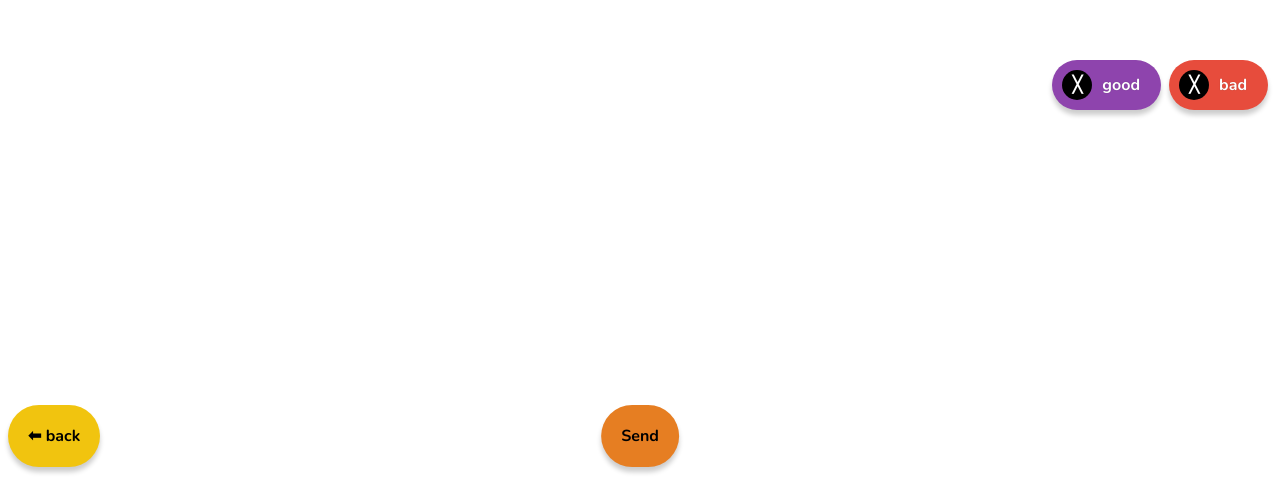
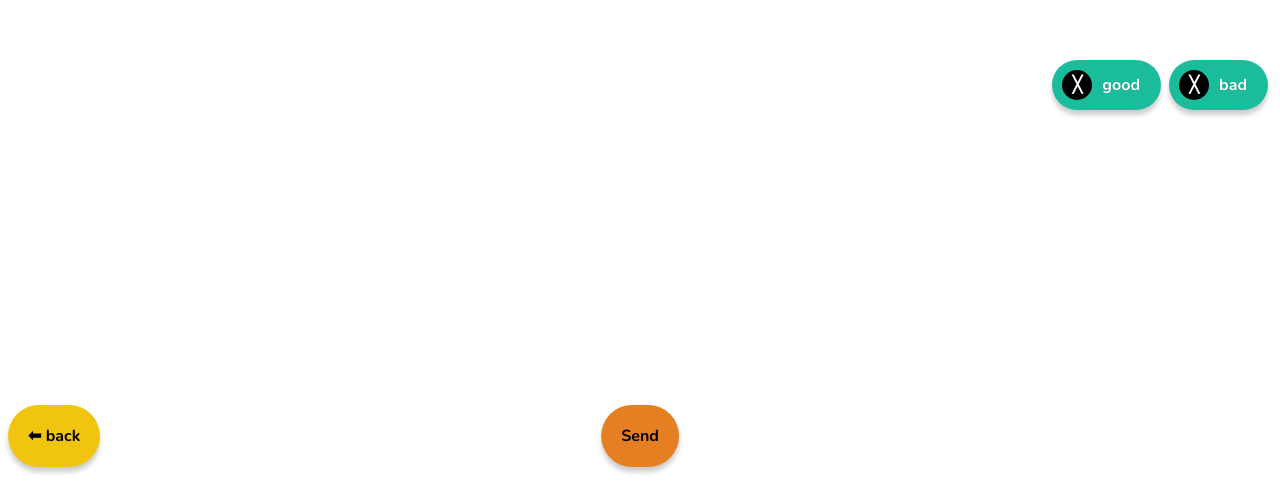
Before and after one commit to radovansurlak/fbbl, a React (Create React App) app: page / in a window 1280 px wide. Shown: the part 323-808 px from the top of the page. Built offline with nearby package versions, Linux system fonts and the light colour scheme.

Commit message:
added simple system for hiding selected items

```diff
--- a/src/App.js
+++ b/src/App.js
@@ -3,7 +3,11 @@ import React, { Component } from 'react';
 import { render } from 'react-dom';
 import './style.scss';
 
+import feelingJSON from './feelings.json';
+
+
 const l = console.log;
+
 
 function randomFlatColor() {
   const colors = [
@@ -25,182 +29,8 @@ function randomFlatColor() {
     'rgb(192, 57, 43)',
 
   ];
-  return colors[Math.floor(Math.random() * colors.length)];
+  return colors[0];
 }
-
-
-const feelingData = {
-  bad: [
-    'sad',
-    'hurt',
-    'angry',
-    'depressed',
-    'confused',
-    'helpless',
-    'afraid',
-    'indifferent',
-  ],
-  good: [
-    'happy',
-    'satisfied',
-  ],
-  afraid: [
-    'fearful',
-    'terrified',
-    'suspicious',
-    'anxious',
-    'alarmed',
-    'panic',
-    'nervous',
-    'scared',
-    'worried',
-    'frightened',
-    'timid',
-    'shaky',
-    'restless',
-    'doubtful',
-    'threatened',
-    'cowardly',
-    'quaking',
-    'menaced',
-    'wary',
-  ],
-  sad: [
-    'tearful',
-    'sorrowful',
-    'pained',
-    'grief',
-    'anguish',
-    'desolate',
-    'desperate',
-    'pessimistic',
-    'unhappy',
-    'lonely',
-    'grieved',
-    'mournful',
-    'dismayed',
-  ],
-  angry:
-    [
-      'irritated',
-      'enraged',
-      'hostile',
-      'insulting',
-      'sore',
-      'annoyed',
-      'upset',
-      'hateful',
-      'unpleasant',
-      'offensive',
-      'bitter',
-      'aggressive',
-      'resentful',
-      'inflamed',
-      'provoked',
-      'incensed',
-      'infuriated',
-      'cross',
-      'worked up',
-      'boiling',
-      'fuming',
-      'indignant',
-    ],
-  depressed:
-    [
-      'lousy',
-      'disappointed',
-      'discouraged',
-      'ashamed',
-      'powerless',
-      'diminished',
-      'guilty',
-      'dissatisfied',
-      'miserable',
-      'detestable',
-      'repugnant',
-      'despicable',
-      'disgusting',
-      'abominable',
-      'terrible',
-      'in despair',
-      'sulky',
-      'a sense of loss',
-    ],
-  helpless: [
-    'incapable',
-    'alone',
-    'paralyzed',
-    'fatigued',
-    'useless',
-    'inferior',
-    'vulnerable',
-    'empty',
-    'forced',
-    'hesitant',
-    'despair',
-    'frustrated',
-    'distressed',
-    'woeful',
-    'pathetic',
-    'tragic',
-    'in a stew',
-    'dominated',
-  ],
-  indifferent: [
-    'insensitive',
-    'dull',
-    'nonchalant',
-    'neutral',
-    'reserved',
-    'weary',
-    'bored',
-    'preoccupied',
-    'cold',
-    'disinterested',
-    'lifeless',
-  ],
-
-  confused: [
-    'doubtful',
-    'uncertain',
-    'indecisive',
-    'perplexed',
-    'embarrassed',
-    'hesitant',
-    'shy',
-    'stupefied',
-    'disillusioned',
-    'unbelieving',
-    'skeptical',
-    'distrustful',
-    'misgiving',
-    'lost',
-    'unsure',
-    'uneasy',
-    'pessimistic',
-    'tense',
-  ],
-  hurt: [
-    'crushed',
-    'tormented',
-    'deprived',
-    'pained',
-    'tortured',
-    'dejected',
-    'rejected',
-    'injured',
-    'offended',
-    'afflicted',
-    'aching',
-    'victimized',
-    'heartbroken',
-    'agonized',
-    'appalled',
-    'humiliated',
-    'wronged',
-    'alienated',
-  ],
-};
 
 
 class Feeling extends Component {
@@ -237,14 +67,13 @@ class Feeling extends Component {
   }
 }
 
-
 class App extends Component {
   constructor() {
     super();
 
     this.state = {
       availableFeelings: ['good', 'bad'],
-      feelingData,
+      feelingData: JSON.parse(feelingJSON),
       selectedFeelings: new Set(),
     };
     this.openFeeling = this.openFeeling.bind(this);
@@ -256,6 +85,7 @@ class App extends Component {
   resetFeelings() {
     this.setState({
       availableFeelings: ['good', 'bad'],
+      feelingData: JSON.parse(feelingJSON),
     });
   }
 
@@ -311,7 +141,12 @@ class App extends Component {
 
   render() {
     const { availableFeelings, feelingData, selectedFeelings } = this.state;
-    const feelingsJSX = availableFeelings.map((feeling, index) => <Feeling index={index} name={feeling} openFeeling={this.openFeeling} subfeelings={feelingData[feeling] || false} closeFeeling={this.closeFeeling} />);
+
+    const filteredFeelings = availableFeelings.filter(feeling => !selectedFeelings.has(feeling) || feelingData[feeling]);
+
+
+    const feelingsJSX = filteredFeelings.map((feeling, index) => <Feeling index={index} name={feeling} openFeeling={this.openFeeling} subfeelings={feelingData[feeling] || false} closeFeeling={this.closeFeeling} />);
+
     const selectedFeelingsJSX = [...selectedFeelings].join(', ');
 
     return (
```
Also changed, not shown: src/feelings.json (added, +1 -0 lines).
